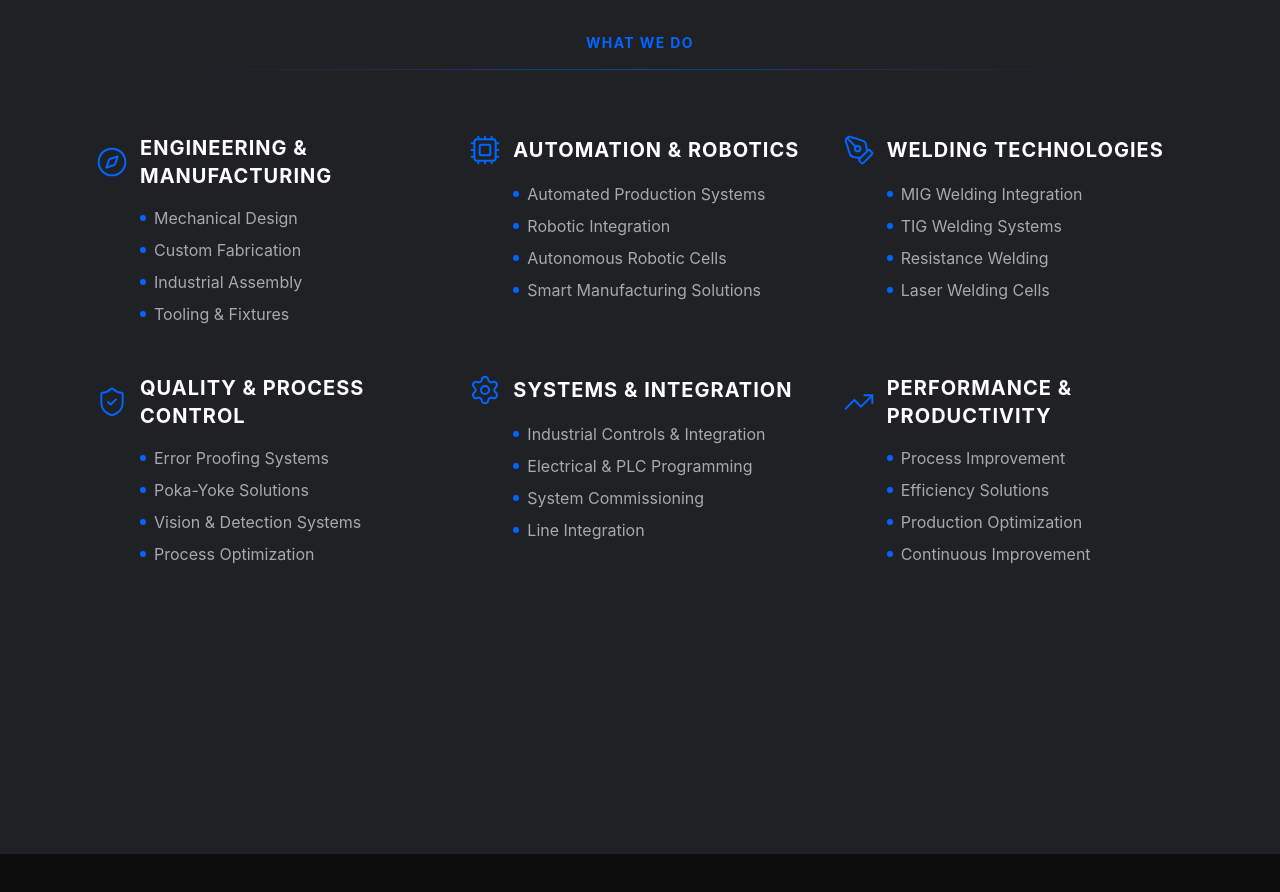
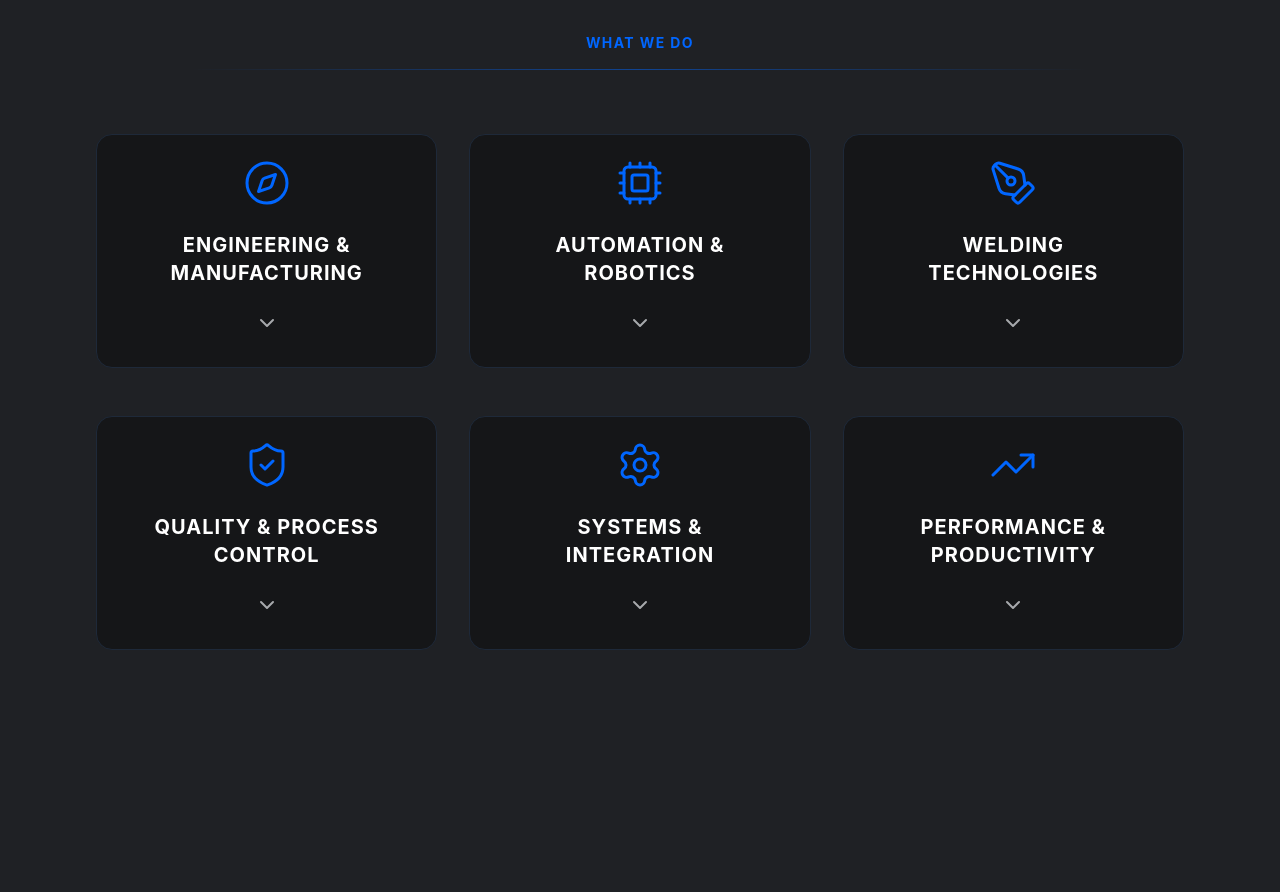
Before and after one commit to EdsonTovaR/apg-landing, a React (Vite) app: page / in a window 1280 px wide. Shown: the part 1060-1952 px from the top of the page. Built offline with nearby package versions, Linux system fonts and the light colour scheme.

Commit message:
Tarjetas en estilo burbuja

```diff
--- a/src/components/ServiceCard.tsx
+++ b/src/components/ServiceCard.tsx
@@ -1,30 +1,80 @@
-import React, { ReactNode } from 'react';
+import React, { useState, ReactNode } from 'react';
+import { motion, AnimatePresence } from 'framer-motion';
+import { ChevronDown } from 'lucide-react'; // Un indicador visual para saber que se puede abrir
 
 interface ServiceCardProps {
   title: string;
   items: string[];
-  icon: ReactNode; // Agregamos el ícono como nodo de React
+  icon: ReactNode;
 }
 
 export const ServiceCard: React.FC<ServiceCardProps> = ({ title, items, icon }) => {
+  // Estado local para saber si esta tarjeta específica está abierta o cerrada
+  const [isOpen, setIsOpen] = useState(false);
+
   return (
-    <div className="flex flex-col space-y-4">
-      <h3 className="text-xl font-bold text-white uppercase tracking-wider flex items-center gap-3">
-        {/* Aquí renderizamos el ícono dinámico */}
-        <div className="text-apg-electric-blue">
+    <motion.div
+      layout // Esta es la magia de Framer Motion: anima automáticamente los cambios de altura
+      onClick={() => setIsOpen(!isOpen)}
+      // Le damos estilo de "burbuja" o tarjeta clickeable. Cambia ligeramente de color al pasar el mouse o al abrirse.
+      className={`cursor-pointer rounded-2xl p-8 border transition-colors duration-300 ${
+        isOpen
+          ? 'bg-apg-true-black border-apg-electric-blue/50 shadow-lg shadow-apg-electric-blue/10'
+          : 'bg-apg-true-black/50 border-gray-800 hover:border-gray-600'
+      }`}
+    >
+      {/* Contenedor Superior (Ícono y Título) */}
+      <motion.div layout className="flex flex-col items-center text-center gap-4">
+
+        {/* El ícono se hace más grande cuando está cerrado, y un poco más pequeño al abrirse */}
+        <motion.div
+          layout
+          className={`text-apg-electric-blue transition-transform duration-300 ${
+            isOpen ? 'scale-100' : 'scale-150 mb-4'
+          }`}
+        >
           {icon}
-        </div>
-        {title}
-      </h3>
+        </motion.div>
 
-      <ul className="space-y-2 pl-11">
-        {items.map((item, index) => (
-          <li key={index} className="text-apg-silver flex items-center gap-2">
-            <span className="w-1.5 h-1.5 rounded-full bg-apg-electric-blue shrink-0"></span>
-            {item}
-          </li>
-        ))}
-      </ul>
-    </div>
+        <motion.h3 layout className="text-lg md:text-xl font-bold text-white uppercase tracking-wider">
+          {title}
+        </motion.h3>
+
+        {/* Flechita que gira 180 grados al abrirse */}
+        <motion.div
+          animate={{ rotate: isOpen ? 180 : 0 }}
+          transition={{ duration: 0.3 }}
+          className="text-apg-silver mt-2"
+        >
+          <ChevronDown size={24} />
+        </motion.div>
+      </motion.div>
+
+      {/* Contenedor Inferior (La lista que se despliega) */}
+      <AnimatePresence>
+        {isOpen && (
+          <motion.div
+            initial={{ opacity: 0, height: 0 }}
+            animate={{ opacity: 1, height: 'auto' }}
+            exit={{ opacity: 0, height: 0 }}
+            transition={{ duration: 0.3, ease: "easeInOut" }}
+            className="overflow-hidden"
+          >
+            {/* Línea divisoria */}
+            <div className="h-px w-full bg-gray-800 my-6"></div>
+
+            <ul className="space-y-3 px-4">
+              {items.map((item, index) => (
+                <li key={index} className="text-apg-silver flex items-start gap-3">
+                  <span className="w-1.5 h-1.5 rounded-full bg-apg-electric-blue shrink-0 mt-2"></span>
+                  <span className="leading-relaxed">{item}</span>
+                </li>
+              ))}
+            </ul>
+          </motion.div>
+        )}
+      </AnimatePresence>
+
+    </motion.div>
   );
 };
```
